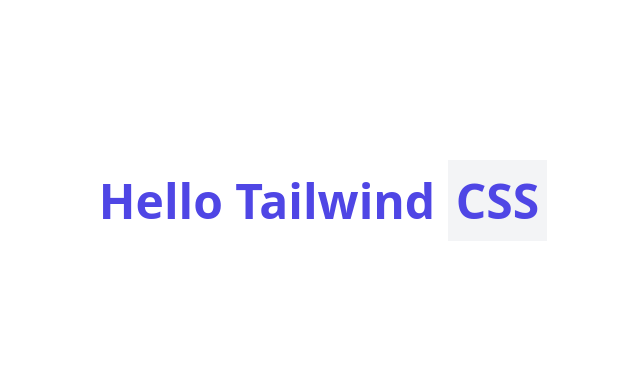
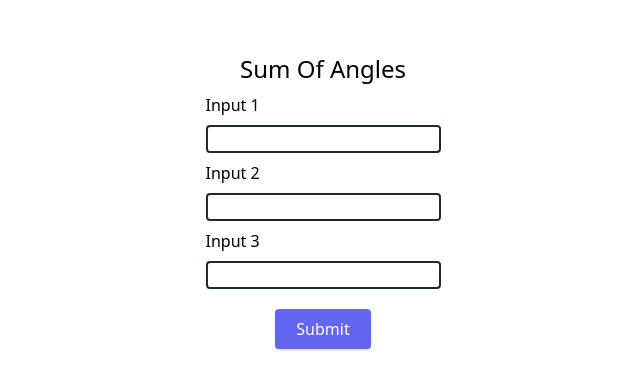
Before and after one commit to Logan1x/AboutTriangles, a React (Create React App) app: page / in a window 1280 px wide. Shown: the part 199-588 px from the top of the page, without its empty margins (317-957 px from the left). Built offline with nearby package versions, Linux system fonts and the light colour scheme.

Commit message:
Added sum of angle

```diff
--- a/src/App.js
+++ b/src/App.js
@@ -1,11 +1,67 @@
-function App() {
+export default function App() {
+  const outputEl = document.getElementById("output");
+
+  function calcSum(inpt) {
+    // console.log(inpt);
+    let sumOfAngle =
+      Number(inpt[0].value) + Number(inpt[1].value) + Number(inpt[2].value);
+    return sumOfAngle;
+  }
+
+  function checkTraingle(sumOfAngle) {
+    if (sumOfAngle === 180) {
+      return true;
+    } else {
+      return false;
+    }
+  }
+  // btn.addEventListener("click", calcClick())
+
+  function handleOnSubmit(e) {
+    e.preventDefault();
+    let inpt = document.querySelectorAll(".input1");
+    let sumOfAngle = calcSum(inpt);
+    if (checkTraingle(sumOfAngle)) {
+      outputEl.innerText = "Above Angles forms Tringle";
+    } else {
+      outputEl.innerText = "Above Angles Does not forms Tringle";
+    }
+  }
+
   return (
-    <div className="App">
-      <div className="w-full h-screen flex justify-center items-center">
-        <h1 className="font-bold text-5xl text-indigo-600">Hello Tailwind <span className="bg-gray-100 p-2 hover:bg-transparent cursor-wait">CSS</span></h1>
-      </div>
+    <div className="w-screen h-screen flex flex-col justify-center items-center">
+      <h1 className="text-2xl my-2">Sum Of Angles</h1>
+      <form
+        onSubmit={(e) => handleOnSubmit(e)}
+        className="flex flex-col max-w-md mx-auto"
+      >
+        <label htmlFor="">Input 1</label>
+        <input
+          type="number"
+          required
+          className="input1 border-2 border-gray-800 rounded my-2"
+        />
+        <label htmlFor="">Input 2</label>
+        <input
+          type="number"
+          required
+          className="input1 border-2 border-gray-800 rounded my-2"
+        />
+        <label htmlFor="">Input 3</label>
+        <input
+          type="number"
+          required
+          className="input1 border-2 border-gray-800 rounded my-2"
+        />
+        <button
+          id="btn"
+          type="submit"
+          className="bg-indigo-500 text-yellow-50 py-2 px-3 rounded shadow mx-auto w-24 mt-3 hover:bg-indigo-600"
+        >
+          Submit
+        </button>
+      </form>
+      <div id="output" className="mt-2"></div>
     </div>
   );
 }
-
-export default App;
```
Also changed, not shown: src/setupTests.js (deleted, +0 -5 lines), 1 other file (tests, documents, lock files or other folders).
